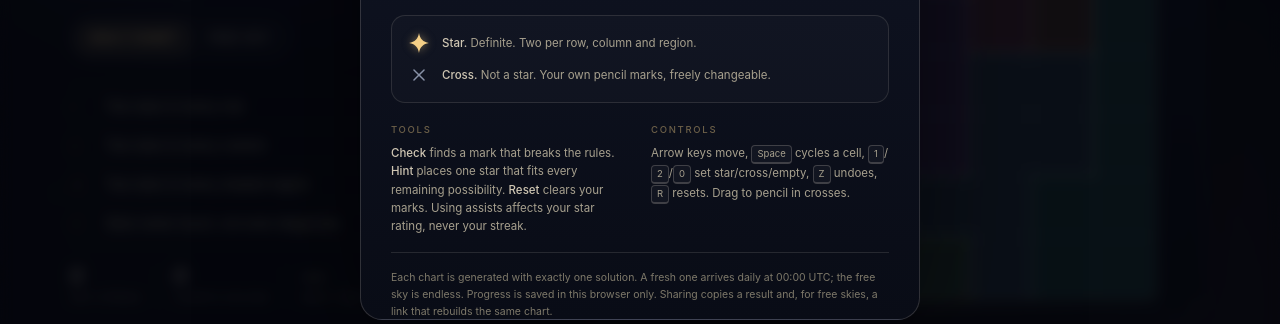
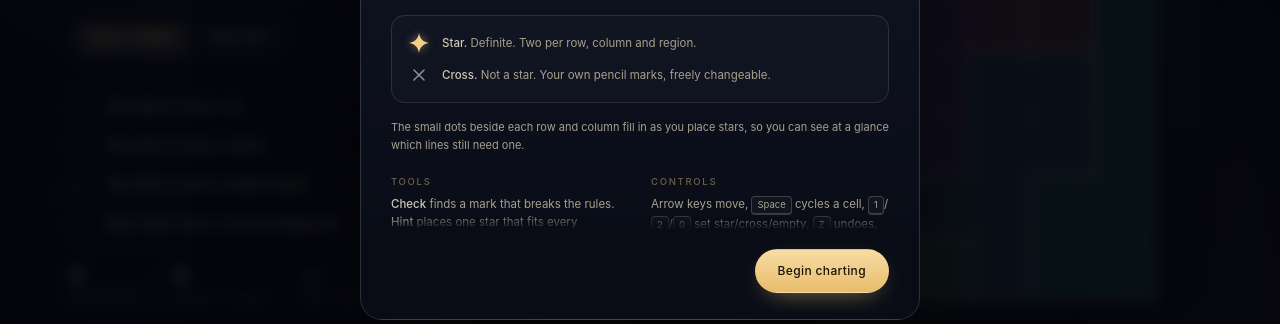
Before and after one commit to ShubhamTatvamasi/asterism, an Astro site: page / in a window 1280 px wide. Shown: the part 424-748 px from the top of the page. Built offline with nearby package versions, Linux system fonts and the light colour scheme; Astro itself is replaced by a stand-in of ours.

Commit message:
Keep dialog actions visible and explain row tallies

```diff
--- a/src/components/Game.astro
+++ b/src/components/Game.astro
@@ -232,6 +232,10 @@ const base = import.meta.env.BASE_URL;
         <span><strong>Cross.</strong> Not a star. Your own pencil marks, freely changeable.</span>
       </div>
     </div>
+    <p class="help-tally">
+      The small dots beside each row and column fill in as you place stars, so you
+      can see at a glance which lines still need one.
+    </p>
     <div class="help-grid">
       <div>
         <h3>Tools</h3>
--- a/src/styles/global.css
+++ b/src/styles/global.css
@@ -1161,6 +1161,19 @@ kbd {
   box-shadow: 0 50px 140px -40px rgba(0, 0, 0, 0.9), inset 0 1px 0 rgba(255, 255, 255, 0.05);
   overflow: hidden auto;
   overscroll-behavior: contain;
+  scrollbar-width: thin;
+  scrollbar-color: rgba(244, 236, 220, 0.22) transparent;
+}
+
+.sheet::-webkit-scrollbar {
+  width: 8px;
+}
+
+.sheet::-webkit-scrollbar-thumb {
+  border: 2px solid transparent;
+  border-radius: 999px;
+  background: rgba(244, 236, 220, 0.22);
+  background-clip: content-box;
 }
 
 .sheet[open] {
@@ -1218,7 +1231,7 @@ kbd {
 }
 
 .sheet__body {
-  padding: 18px 30px 6px;
+  padding: 18px 30px 8px;
 }
 
 .sheet__lede {
@@ -1230,10 +1243,27 @@ kbd {
 }
 
 .sheet__foot {
+  position: sticky;
+  bottom: 0;
+  z-index: 1;
   display: flex;
   justify-content: flex-end;
   gap: 10px;
   padding: 18px 30px 26px;
+  border-top: 1px solid rgba(244, 236, 220, 0.06);
+  background: #090c16;
+}
+
+/* Softens the edge where a scrolling body meets the pinned footer. */
+.sheet__foot::before {
+  content: '';
+  position: absolute;
+  right: 0;
+  bottom: 100%;
+  left: 0;
+  height: 18px;
+  background: linear-gradient(180deg, rgba(9, 12, 22, 0), #090c16);
+  pointer-events: none;
 }
 
 .share-text {
@@ -1356,6 +1386,13 @@ kbd {
   stroke-linecap: round;
 }
 
+.help-tally {
+  margin-top: 16px;
+  color: var(--muted);
+  font-size: 11px;
+  line-height: 1.6;
+}
+
 .help-grid {
   display: grid;
   grid-template-columns: 1fr 1fr;
```
